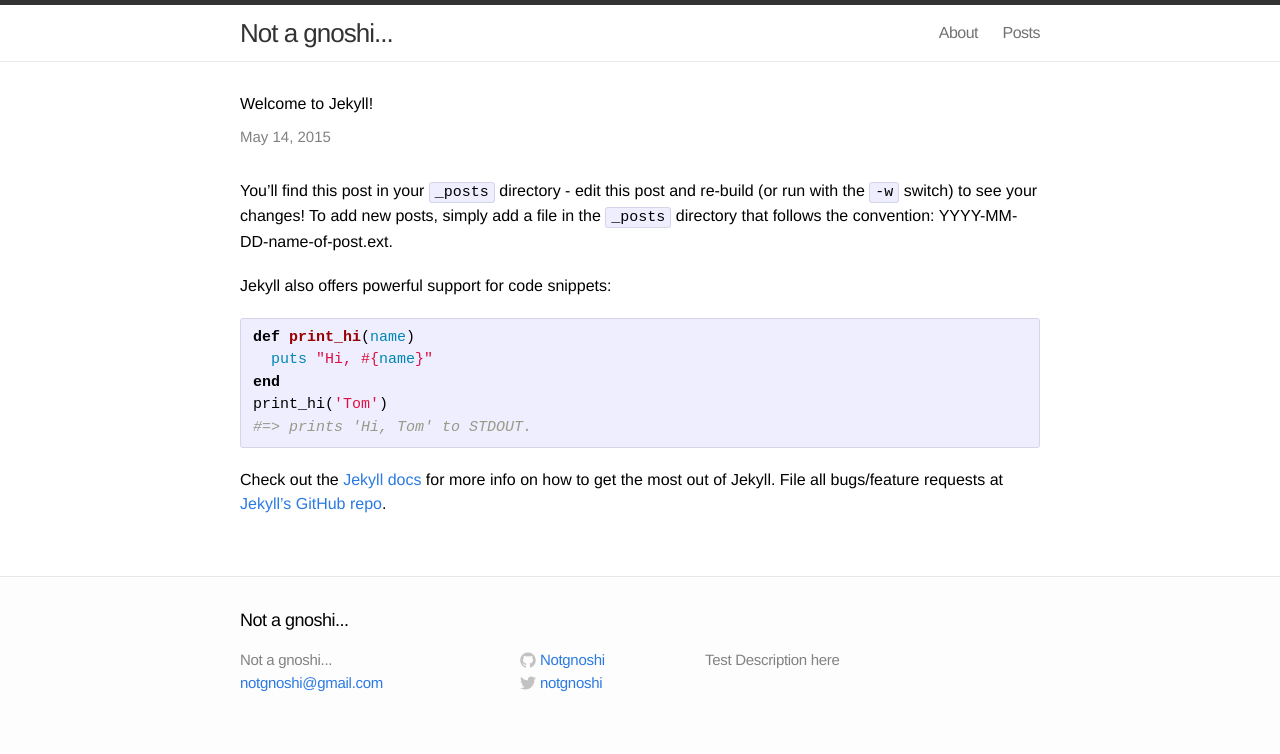
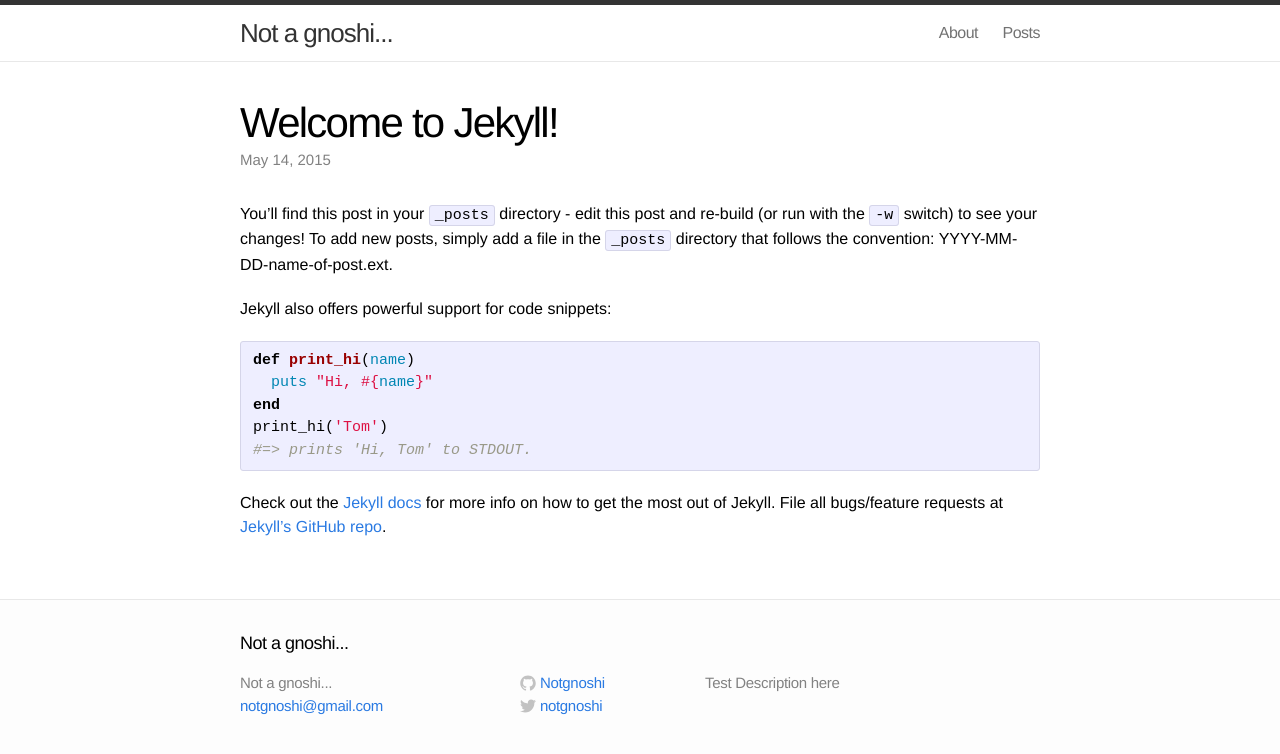
Before and after one commit to Notgnoshi/notgnoshi.github.io, a Jekyll site: the page built from _posts/2015-05-14-welcome-to-jekyll.markdown, in a window 1280 px wide. Shown: the top 754 px of the page. Built offline with Jekyll 4.4.1, drawn with Linux system fonts in a browser that asks for light colours.

Commit message:
title fixes

```diff
--- a/_layouts/default.html
+++ b/_layouts/default.html
@@ -9,7 +9,7 @@
 
     <div class="page-content">
       <div class="wrap">
-      <h1>{{ page.title }}</h1>
+      <!--<h1>{{ page.title }}</h1>-->
       <!-- The above title created a duplicate, smaller title above the larger one -->
       {{ content }}
 
--- a/_layouts/post.html
+++ b/_layouts/post.html
@@ -1,10 +1,11 @@
 ---
 layout: default
 ---
+
 <div class="post">
 
   <header class="post-header">
-    <!--<h1>{{ page.title }}</h1>-->
+    <h1>{{ page.title }}</h1>
     <p class="meta">{{ page.date | date: "%b %-d, %Y" }}{% if page.author %} • {{ page.author }}{% endif %}{% if page.meta %} • {{ page.meta }}{% endif %}</p>
   </header>
 
--- a/index.html
+++ b/index.html
@@ -4,7 +4,7 @@ title: Posts
 ---
 <!-- Index page, list of posts -->
 <div class="home">
-
+<h1 style="margin-bottom:0">Posts</h1>
   <ul class="posts">
     {% for post in site.posts %}
       <li>
```
Also changed, not shown: 4 other files.
